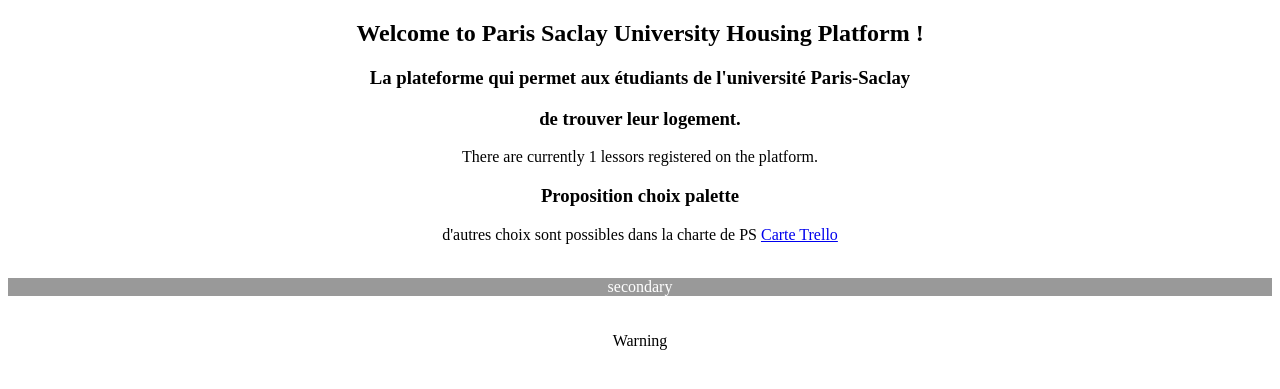
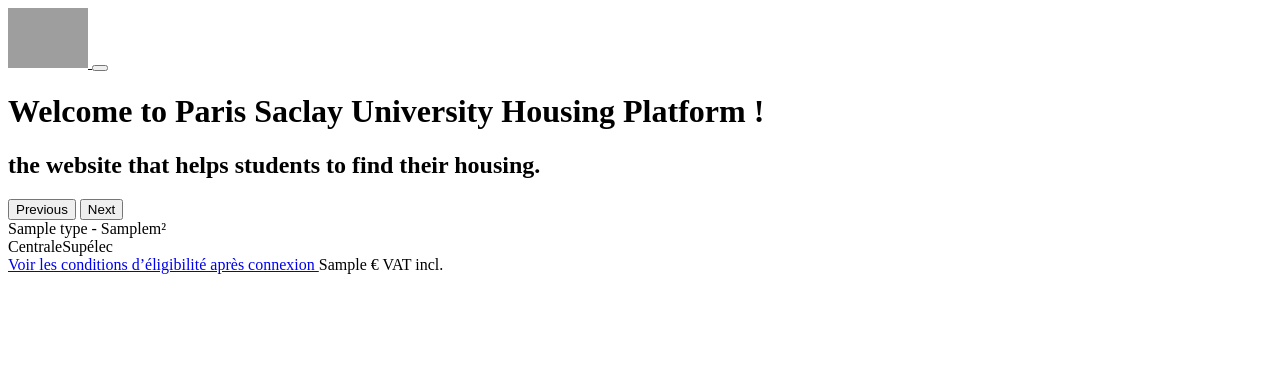
Before and after one commit to CentraleSupelec/casa, a Symfony app: template templates/home/index.html.twig in a window 1280 px wide. Shown: the top 389 px of the page. Run offline with Twig, Linux system fonts and the light colour scheme; the template is opened without the code that fills it: most values are stand-ins (such as "Sample title", 1, 10 or a date in 2020); some libraries are stand-ins or nearby versions; grey boxes are pictures that could not be loaded.

Commit message:
Merge branch 'homepage' into 'main'
Homepage

See merge request upslogement/psuh-app!9

GitOrigin-RevId: 29c0f27bb6ed873d5878103c2c9a742eba568103

```diff
--- a/assets/app.js
+++ b/assets/app.js
@@ -8,5 +8,10 @@
 // any CSS you import will output into a single css file (app.css in this case)
 import './styles/app.scss';
 
+import '@fortawesome/fontawesome-free/js/all';
+
+import * as $ from 'jQuery';
+import 'bootstrap/js/dist/carousel';
+
 // start the Stimulus application
 import './bootstrap';
--- a/assets/styles/app.scss
+++ b/assets/styles/app.scss
@@ -3,12 +3,14 @@ $secondary: #7c8790;
 $danger: #c60b46;
 $info: #7c2a90;
 $warning: #f37320;
-$light: #83002e; // Rose de Figma
+$light: rgba(131, 0, 46, 0.2); // Rose de Figma
 $dark: #313e48;
 $succes: #009b7a;
 
 @import '~bootstrap/scss/bootstrap';
 
+@import './card.scss';
+
 body {
     background-color: white;
 }
--- a/config/services.yaml
+++ b/config/services.yaml
@@ -22,6 +22,10 @@ services:
             - '../src/Entity/'
             - '../src/Kernel.php'
 
+    App\Service\ImageUrlService:
+        arguments:
+            - '%env(S3_STORAGE_BASE_URL)%/%env(S3_STORAGE_BUCKET_NAME)%'
+
     # add more service definitions when explicit configuration is needed
     # please note that last definitions always *replace* previous ones
 
--- a/package.json
+++ b/package.json
@@ -1,10 +1,12 @@
 {
     "devDependencies": {
+        "@fortawesome/fontawesome-free": "^6.1.1",
         "@hotwired/stimulus": "^3.0.0",
         "@symfony/stimulus-bridge": "^3.0.0",
         "@symfony/webpack-encore": "^1.7.0",
         "bootstrap": "^5.1.3",
         "core-js": "^3.0.0",
+        "file-loader": "^6.0.0",
         "jquery": "^3.6.0",
         "prettier": "^2.5.1",
         "prettier-plugin-twig-melody": "^0.4.6",
--- a/templates/base.html.twig
+++ b/templates/base.html.twig
@@ -1,7 +1,9 @@
 <!DOCTYPE html>
 <html>
     <head>
+        <!-- Required meta tags -->
         <meta charset="UTF-8" />
+        <meta name="viewport" content="width=device-width, initial-scale=1" />
         <title>
             {% block title %}
                 Welcome!
@@ -19,6 +21,7 @@
         {% endblock %}
     </head>
     <body>
+        {% include 'navbar.html.twig' %}
         {% block body %}
 
         {% endblock %}
--- /dev/null
+++ b/templates/home/housingcard.html.twig
@@ -0,0 +1,106 @@
+{% macro displayCard(housing, imageBaseUrl) %}
+    <div class="card mb-3">
+        <div class="row g-0 mb-4">
+            <div id="carousel{{ housing.id }}"
+                class="carousel slide col-lg-4"
+                data-bs-interval="false"
+                data-bs-ride="carousel">
+                <div class="carousel-inner">
+                    {% set imgNum = 0 %}
+                    {% for picture in housing.pictures %}
+                        <div class="carousel-item {{
+                            imgNum == 0
+                                ? 'active'
+                            }} ">
+                            <img src="{{ imageBaseUrl }}/{{
+                                picture.getPicture()
+                                }}"
+                                class="img-fluid d-block rounded-2"
+                                alt="{{ picture.label }}" />
+                        </div>
+                        {% set imgNum = imgNum + 1 %}
+                    {% endfor %}
+                </div>
+
+                {# Caroussel controls Prev / next Picture #}
+
+                {% if (housing.pictures|length) > 1 %}
+                    <button class="carousel-control-prev"
+                        type="button"
+                        data-bs-target="#carousel{{ housing.id }}"
+                        data-bs-slide="prev">
+                        <span class="carousel-control-prev-icon"
+                            aria-hidden="true">
+
+                        </span>
+                        <span class="visually-hidden">Previous</span>
+                    </button>
+                    <button class="carousel-control-next"
+                        type="button"
+                        data-bs-target="#carousel{{ housing.id }}"
+                        data-bs-slide="next">
+                        <span class="carousel-control-next-icon"
+                            aria-hidden="true">
+
+                        </span>
+                        <span class="visually-hidden">Next</span>
+                    </button>
+                {% endif %}
+            </div>
+
+            <div class="col-lg-8">
+                <div class="card-body">
+                    <div class="card-title d-flex justify-content-between">
+                        <span>
+                            {{ housing.type }} - {{ housing.areaMin }}m²
+                        </span>
+                        <span>{{ housing.housingGroup.address.city }}</span>
+                        <span>
+                            {% if housing.smoking %}
+                                <i class="fa-solid fa-smoking"></i>
+                            {% endif %}
+                            {% if housing.animalsAllowed %}
+                                <i class="fa-solid fa-paw"></i>
+                            {% endif %}
+
+                            {% if housing.accessibility %}
+                                <i class="fa-brands fa-accessible-icon"></i>
+                            {% endif %}
+                        </span>
+                    </div>
+                    <div class="d-flex align-items-start flex-column bd-highlight mb-3">
+                        {% for poi in housing.housingGroup.pointsOfInterest %}
+                            {% if poi.category == 'transportation' %}
+                                <div class="p-2">
+                                    <i class="fa-solid fa-bus"></i>{{
+                                        poi.label
+                                    }} {{ poi.description }}
+                                </div>
+                            {% endif %}
+                            {% if poi.category == 'store' %}
+                                <div class="p-2">
+                                    <i class="fa-solid fa-basket-shopping"></i>{{
+                                        poi.label
+                                    }} {{ poi.description }}
+                                </div>
+                            {% endif %}
+                        {% endfor %}
+                        <div class="p-2">
+                            <i class="fa-solid fa-school"></i>CentraleSupélec
+                        </div>
+                    </div>
+
+                    <a href="#" class="card-link">
+                        Voir les conditions d’éligibilité après connexion
+                    </a>
+
+                    <span class="price card-text d-flex align-items-end justify-content-end">
+                        {{ housing.rentMin }} € {{
+                            'housing.vatincluded'|trans
+                        }}
+                    </span>
+                </div>
+            </div>
+        </div>
+    </div>
+{% endmacro %}
--- a/templates/home/index.html.twig
+++ b/templates/home/index.html.twig
@@ -1,80 +1,23 @@
 {% extends 'base.html.twig' %}
 
 {% block title %}
-    Hello HomeController!
+    {{ 'home.pagetitle'|trans }}
 {% endblock %}
 
 {% block body %}
-    <div class="container" style="text-align: center">
-        <div>
-            <h2>
-                Welcome to Paris Saclay University Housing Platform !
-            </h2>
+    <div class="container text-center">
+        <h1>
+            {{ 'home.welcome.title'|trans }}
+        </h1>
 
-            <div>
-                <h3>
-                    La plateforme qui permet aux étudiants de l'université
-                    Paris-Saclay
-                </h3>
-
-                <h3>
-                    de trouver leur logement.
-                </h3>
-            </div>
-
-            <div class="alert alert-light">
-                There are currently
-
-                {{ lessor_count }}
-
-                lessors registered on the platform.
-            </div>
-
-            <h3>
-                Proposition choix palette
-            </h3>
-            <p>
-                d'autres choix sont possibles dans la charte de PS
-
-                <a class="btn btn-outline-success"
-                    href="https://trello.com/c/sTkZ3kDb"
-                    target="_blank">
-                    Carte Trello
-                </a>
-            </p>
-            <div class="row g-2">
-                <div class="col-4">
-                    <div class="p-3 bg-primary" style="color: white;">
-                        primary
-                    </div>
-                </div>
-                <div class="col-4">
-                    <div class="p-3"
-                        style="color: white; background-color: rgba(0,0,0,.4);">
-                        secondary
-                    </div>
-                </div>
-                <div class="col-4">
-                    <div class="p-3 bg-success" style="color: white;">
-                        Success
-                    </div>
-                </div>
-                <div class="col-4">
-                    <div class="p-3 bg-danger" style="color: white;">
-                        Danger
-                    </div>
-                </div>
-                <div class="col-4">
-                    <div class="p-3 bg-warning">
-                        Warning
-                    </div>
-                </div>
-                <div class="col-4">
-                    <div class="p-3 bg-info" style="color: white;">
-                        Info
-                    </div>
-                </div>
-            </div>
-        </div>
+        <h2>
+            {{ 'home.welcome.subtitle'|trans }}
+        </h2>
     </div>
+    {% import '/home/housingcard.html.twig' as HousingCard %}
+    <main class="container">
+        {% for housing in housings %}
+            {{ HousingCard.displayCard(housing, imageBaseUrl) }}
+        {% endfor %}
+    </main>
 {% endblock %}
--- /dev/null
+++ b/templates/navbar.html.twig
@@ -0,0 +1,27 @@
+<nav class="navbar navbar-expand-lg navbar-light">
+    <div class="container-fluid">
+        <a class="navbar-brand" href="#">
+            <i class="fa-solid fa-key fa-2xl text-primary"></i>
+            <img src="{{ asset('build/images/logo-saclay.svg') }}"
+                alt="logo université paris saclay"
+                height="60" />
+        </a>
+        <button class="navbar-toggler"
+            type="button"
+            data-bs-toggle="collapse"
+            data-bs-target="#navbarSupportedContent"
+            aria-controls="navbarSupportedContent"
+            aria-expanded="false"
+            aria-label="Toggle navigation">
+            <span class="navbar-toggler-icon"></span>
+        </button>
+        <div class="collapse navbar-collapse" id="navbarSupportedContent">
+            <ul class="navbar-nav me-auto mb-2 mb-lg-0"></ul>
+            <form class="d-flex">
+                <div class="border border-primary p-2 rounded-2">
+                    <i class="fa-solid fa-user fa-xl text-primary"></i>
+                </div>
+            </form>
+        </div>
+    </div>
+</nav>
--- a/translations/messages.en.yaml
+++ b/translations/messages.en.yaml
@@ -7,12 +7,21 @@ housing:
         couple: Couple
         share: House-share
     type:
+        studio: Studio
         t1: T1
+        t1bis: T1 Bis
         t2: T2
         t3: T3
+        t4: T4
+    vatincluded: VAT incl.
 housing_group:
     country:
         france: FRANCE
     point_of_interest_category:
         store: Store
         transportation: Transportation
+home:
+    pagetitle: Accueil PSUH
+    welcome:
+        title: Welcome to Paris Saclay University Housing Platform !
+        subtitle: the website that helps students to find their housing.
--- a/webpack.config.js
+++ b/webpack.config.js
@@ -57,6 +57,11 @@ Encore
         config.corejs = 3;
     })
 
+    .copyFiles({
+        from: 'assets/images',
+        to: 'images/[path][name].[hash:8].[ext]',
+    })
+
     // enables Sass/SCSS support
     .enableSassLoader();
 
```
Also changed, not shown: assets/styles/card.scss (added, +30 -0 lines), src/Constants.php (+6 -3 lines), src/Controller/HomeController.php (+6 -5 lines), src/Service/ImageUrlService.php (added, +18 -0 lines), translations/messages.fr.yaml (+9 -0 lines), assets/images/logo-saclay.svg (added), package-lock.json, 1 other file.
